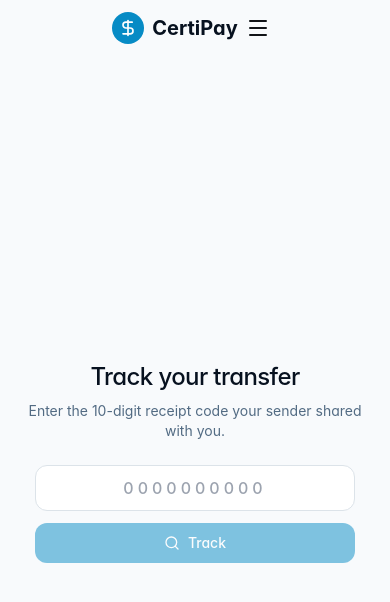
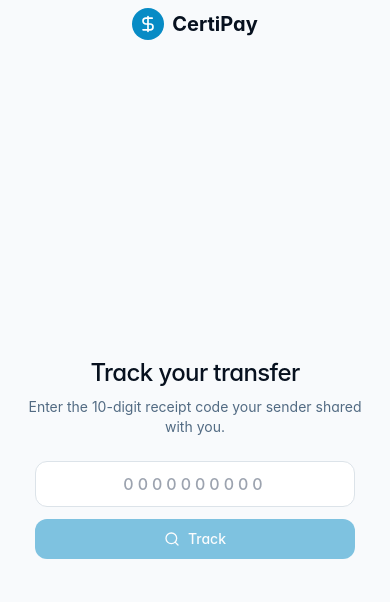
Before and after one commit to krockvibe/certipay, a React (Vite) app: page /track in a window 390 px wide. Shown: the top 602 px of the page. Built offline with nearby package versions, Linux system fonts and the light colour scheme; a web font is replaced by a local one.

Commit message:
Remove hamburger menu from track page
The track page is a single-purpose lookup screen; the menu competed with the
code input and offered nothing useful here. The brand link still returns home,
and Home, Create, and Dashboard keep their menus.

```diff
--- a/src/pages/TrackPage.tsx
+++ b/src/pages/TrackPage.tsx
@@ -1,7 +1,6 @@
 import { useState, useEffect, useCallback } from "react";
 import { Link, useSearchParams } from "react-router-dom";
 import { Search, AlertCircle, Loader2, DollarSign } from "lucide-react";
-import { MobileNav } from "@/components/MobileNav";
 import { fetchSharedReceipt } from "@/lib/receiptApi";
 import { Toast, ToastProvider, ToastViewport, ToastTitle, ToastDescription, ToastClose } from "@/components/ui/toast";
 import { useToast } from "@/hooks/useToast";
@@ -86,14 +85,13 @@ export function TrackPage() {
     <ToastProvider>
       <div className="min-h-screen bg-[#F8FAFC] flex flex-col">
         {/* Brand Header */}
-        <header className="px-4 py-2 flex items-center justify-between max-w-3xl mx-auto">
+        <header className="px-4 py-2 flex items-center max-w-3xl mx-auto">
           <Link to="/" className="flex items-center gap-2">
             <div className="size-8 rounded-full bg-[#078BC5] grid place-items-center text-white">
               <DollarSign className="h-5 w-5 text-white" />
             </div>
             <span className="text-xl font-bold text-[#07111F]">CertiPay</span>
           </Link>
-          <MobileNav />
         </header>
 
         {/* Main Content */}
```
